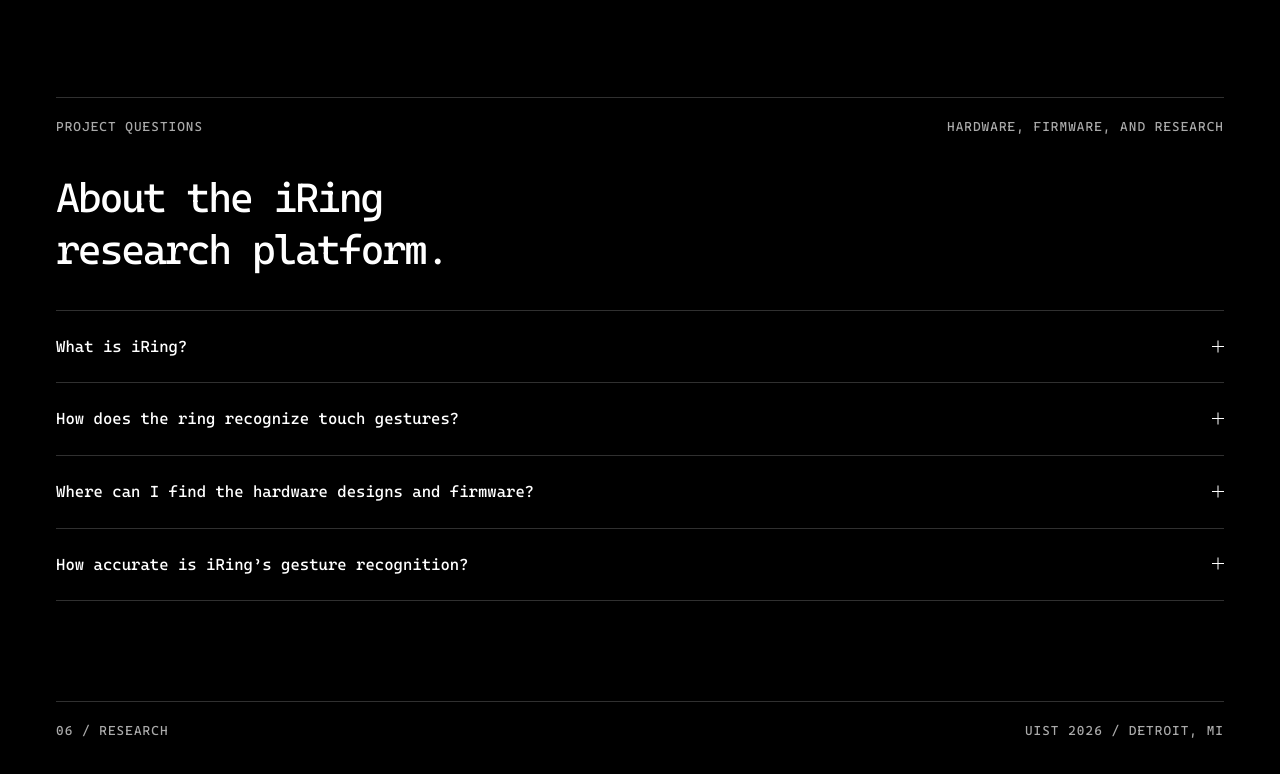
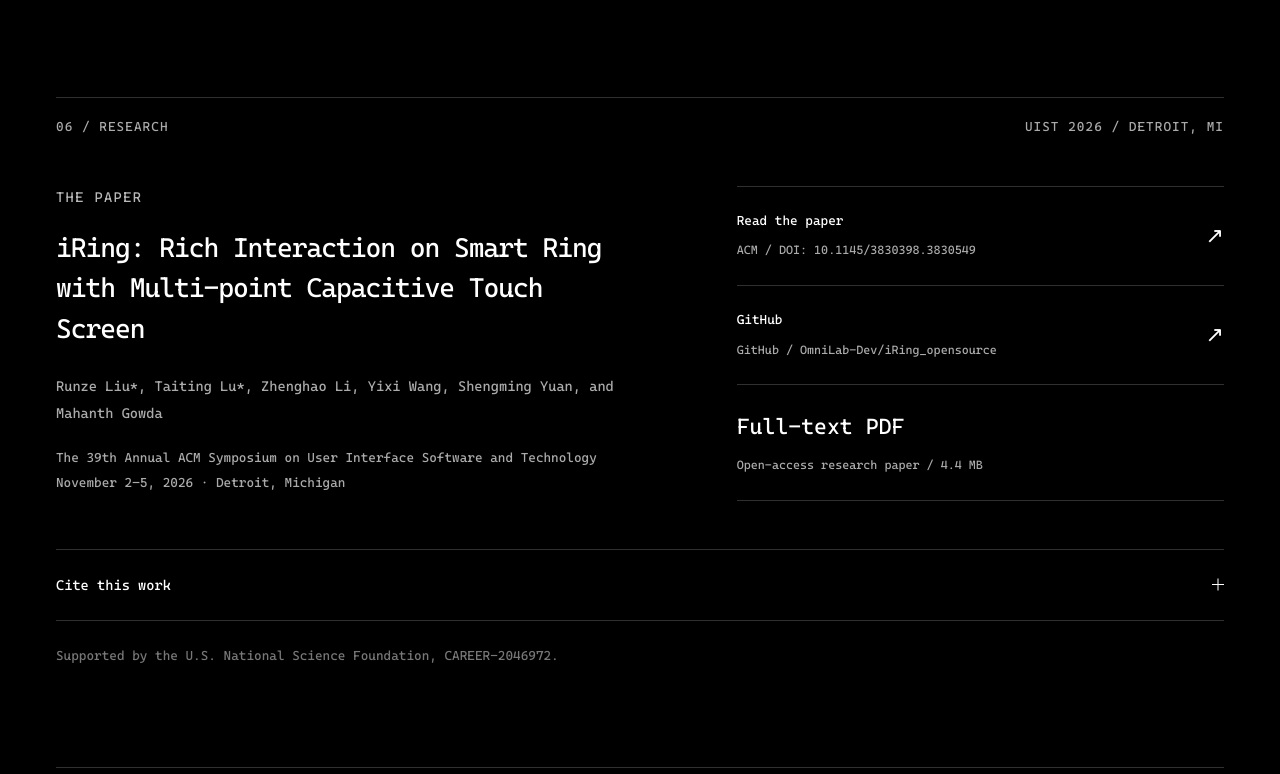
Before and after one commit to KnightR77/iRing_site, a plain HTML site: page index.html in a window 1280 px wide. Shown: the part 7232-8006 px from the top of the page. Drawn offline with Linux system fonts and the light colour scheme.

Commit message:
Remove project FAQ section

```diff
--- a/index.html
+++ b/index.html
@@ -423,29 +423,6 @@
       <p class="study-note">A short-term prototype study: long-term comfort, durability, and everyday use remain open research questions. Participants favored brief tasks such as media control and message scrolling; larger displays remain useful for tasks needing more visual space or precision.</p>
     </section>
 
-    <section class="project-questions section wrap" id="questions" aria-labelledby="questions-title">
-      <div class="section-label"><span>Project questions</span><span>Hardware, firmware, and research</span></div>
-      <h2 class="questions-heading" id="questions-title">About the iRing<br>research platform.</h2>
-      <div class="question-list">
-        <details>
-          <summary>What is iRing?<span class="expand-icon" aria-hidden="true"></span></summary>
-          <p>iRing is an open-source smart ring research prototype presented at ACM UIST 2026. It combines a flexible 160 × 32 OLED display with capacitive multi-touch sensing, bringing touch input and visual feedback to the same finger-worn surface.</p>
-        </details>
-        <details>
-          <summary>How does the ring recognize touch gestures?<span class="expand-icon" aria-hidden="true"></span></summary>
-          <p>A flexible touch PCB uses 12 capacitive electrodes in a 2 × 6 layout. The ring reads these channels at 50 Hz and processes contact position, movement, and duration locally to recognize single tap, double tap, long press, slide, pinch, and spread gestures.</p>
-        </details>
-        <details>
-          <summary>Where can I find the hardware designs and firmware?<span class="expand-icon" aria-hidden="true"></span></summary>
-          <p>The <a href="https://github.com/OmniLab-Dev/iRing_opensource">iRing GitHub repository</a> contains the open-source project files. The <a href="https://doi.org/10.1145/3830398.3830549">UIST 2026 paper</a> explains the hardware design, touch processing, assembly, and evaluation.</p>
-        </details>
-        <details>
-          <summary>How accurate is iRing’s gesture recognition?<span class="expand-icon" aria-hidden="true"></span></summary>
-          <p>In the paper’s 12-participant study, iRing achieved 97.7% cross-user gesture recognition accuracy, 98.0% tap-location accuracy, and 96.5% accuracy for slide direction and segment count. These results describe the evaluated research prototype; long-term everyday use was not established by the study.</p>
-        </details>
-      </div>
-    </section>
-
     <section class="publication section wrap" id="paper" aria-labelledby="paper-title">
       <div class="section-label"><span>06 / Research</span><span>UIST 2026 / Detroit, MI</span></div>
       <div class="publication-layout">
--- a/style.css
+++ b/style.css
@@ -93,14 +93,7 @@ video{width:100%;display:block;aspect-ratio:16/9;background:#101010;border:1px s
 .publication{padding-top:0}.publication-layout{display:grid;grid-template-columns:1.2fr 1fr;gap:96px;margin-top:48px}.publication h2{font-size:27px;line-height:1.5;margin-top:18px;letter-spacing:-.04em}.publication-authors{font-size:14px;color:#aaa;line-height:1.9;margin-top:24px}.publication-venue{font-size:13px;color:#aaa;margin-top:20px;line-height:1.9}.resource-links{align-self:center}.resource-links>a{display:flex;align-items:center;justify-content:space-between;border-top:1px solid var(--line);padding:23px 0;gap:16px;font-size:13px;transition:padding .2s}.resource-links>a:last-child{border-bottom:1px solid var(--line)}.resource-links>a:hover{padding-inline:10px;text-decoration:none}.resource-links small{display:block;font-size:12px;line-height:1.8;color:#aaa;margin-top:8px;overflow-wrap:anywhere}.resource-links>a>span:last-child{font-size:22px}
 .citation{margin-top:48px;border-block:1px solid var(--line)}.citation summary{font-size:14px}.citation pre{overflow-x:auto;padding:20px 24px 28px;background:#0b0b0b;margin:0 0 24px;color:#aaa;font:13px/1.8 'Cascadia Code',monospace}.citation code{font:inherit}.acknowledgment{color:#777;font-size:13px;margin-top:24px}.site-footer{border-top:1px solid var(--line);display:flex;align-items:center;justify-content:space-between;gap:24px;padding-block:30px 40px;color:#aaa;font-size:13px}.site-footer .wordmark{color:#fff;font-size:24px}.site-footer a:last-child{color:#ccc}
 .sr-only,.skip-link:not(:focus){position:absolute;width:1px;height:1px;padding:0;margin:-1px;overflow:hidden;clip:rect(0,0,0,0);white-space:nowrap;border:0}.skip-link:focus{position:fixed;z-index:99;top:12px;left:12px;padding:12px 20px;background:#fff;color:#000}
-/* Project questions stay in the HTML for readers and search crawlers. */
-.project-questions{padding-top:0}
-.questions-heading{margin-block:34px}
-.question-list{border-top:1px solid var(--line)}
-.question-list details{border-bottom:1px solid var(--line)}
-.question-list summary{font-size:16px;line-height:1.6;min-height:68px}
-.question-list p{max-width:960px;padding-bottom:24px;color:var(--muted);font-size:16px;line-height:1.85}
-.question-list a,.hardware-details article>p a{text-decoration:underline;text-underline-offset:4px}
+.hardware-details article>p a{text-decoration:underline;text-underline-offset:4px}
 @media(min-width:1600px){.hero{min-height:760px}.hero-figure img{max-height:620px}.site-header{padding-inline:max(56px,calc((100vw - 1280px)/2))}}
 @media(max-width:1100px){.wrap{width:calc(100% - 64px)}.site-header{padding-inline:32px}.site-header nav{gap:18px;margin-right:10px}.hero{min-height:600px}.hero-description{max-width:360px}.hero-figure figcaption{left:0;gap:20px;flex-wrap:wrap}.hero-figure figcaption span:last-child{display:none}.section-intro{gap:40px}.hardware-details{gap:40px}.technical-specs>div{flex-direction:column;gap:5px}.technical-specs dd{text-align:left;max-width:none}.gesture-layout{gap:36px}.publication-layout{gap:48px}.results>div{padding-inline:22px}}
 @media(max-width:1000px){.site-header{height:auto;min-height:88px;flex-wrap:wrap;padding-block:22px;gap:20px}.site-header nav{order:3;width:100%;margin:0;justify-content:space-between;border-top:1px solid var(--line);padding-top:16px;gap:14px}.header-paper{margin-left:auto}}
```
